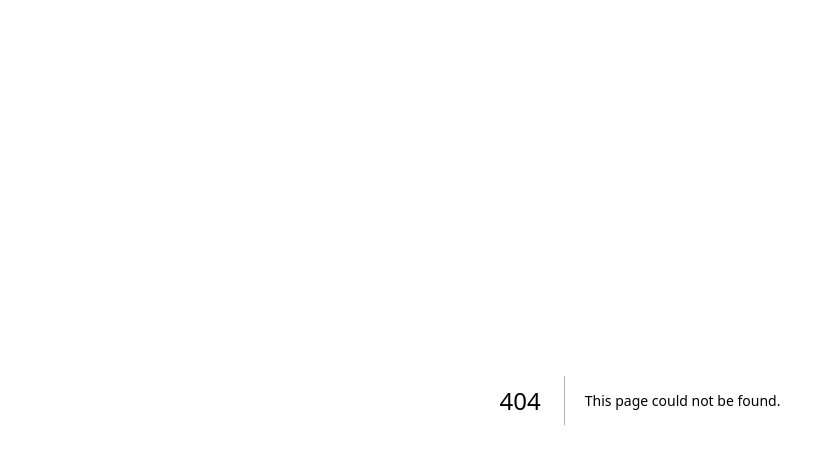
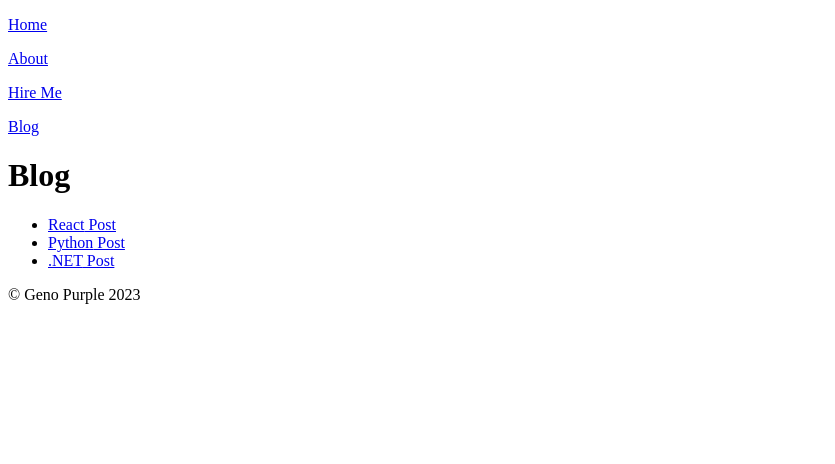
Before and after one commit to Brian-Kozub-Purple/next-portfolio, a Next.js app: page /blog in a window 1280 px wide. Before the commit this address had no page. Shown: the top 464 px of the page, without its empty margins (0-835 px from the left). Built offline with nearby package versions, Linux system fonts and the light colour scheme; a small style sheet from the web is missing.

Commit message:
Created a blog page with dynamic post links.

```diff
--- a/components/Layout.js
+++ b/components/Layout.js
@@ -26,6 +26,9 @@ export default ({ children, title }) => (
 			<Link href="/hire_me">
 				<p>Hire Me</p>
 			</Link>
+			<Link href="/blog">
+				<p>Blog</p>
+			</Link>
 		</header>
 
 		<h1>{title}</h1>
--- /dev/null
+++ b/pages/blog.js
@@ -0,0 +1,22 @@
+import Layout from "../components/Layout";
+import Link from "next/link";
+
+const PostLink = ({ title }) => {
+	return (
+		<li>
+			<Link href={`/post?title=${title}`}>{title} Post</Link>
+		</li>
+	);
+};
+
+export default () => {
+	return (
+		<Layout title="Blog">
+			<ul>
+				<PostLink title="React" />
+				<PostLink title="Python" />
+				<PostLink title=".NET" />
+			</ul>
+		</Layout>
+	);
+};
```
Also changed, not shown: pages/post.js (added, +11 -0 lines).
